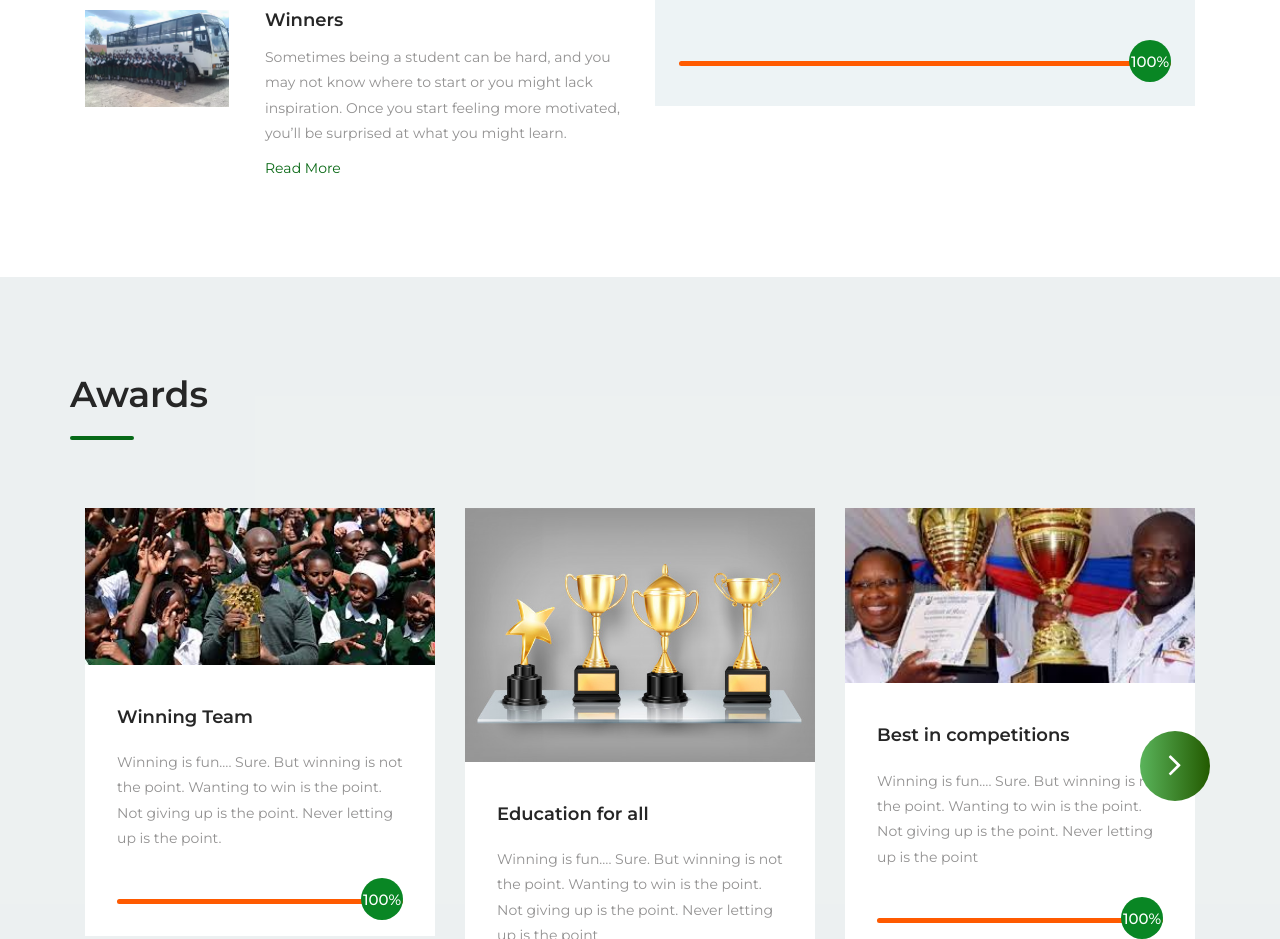
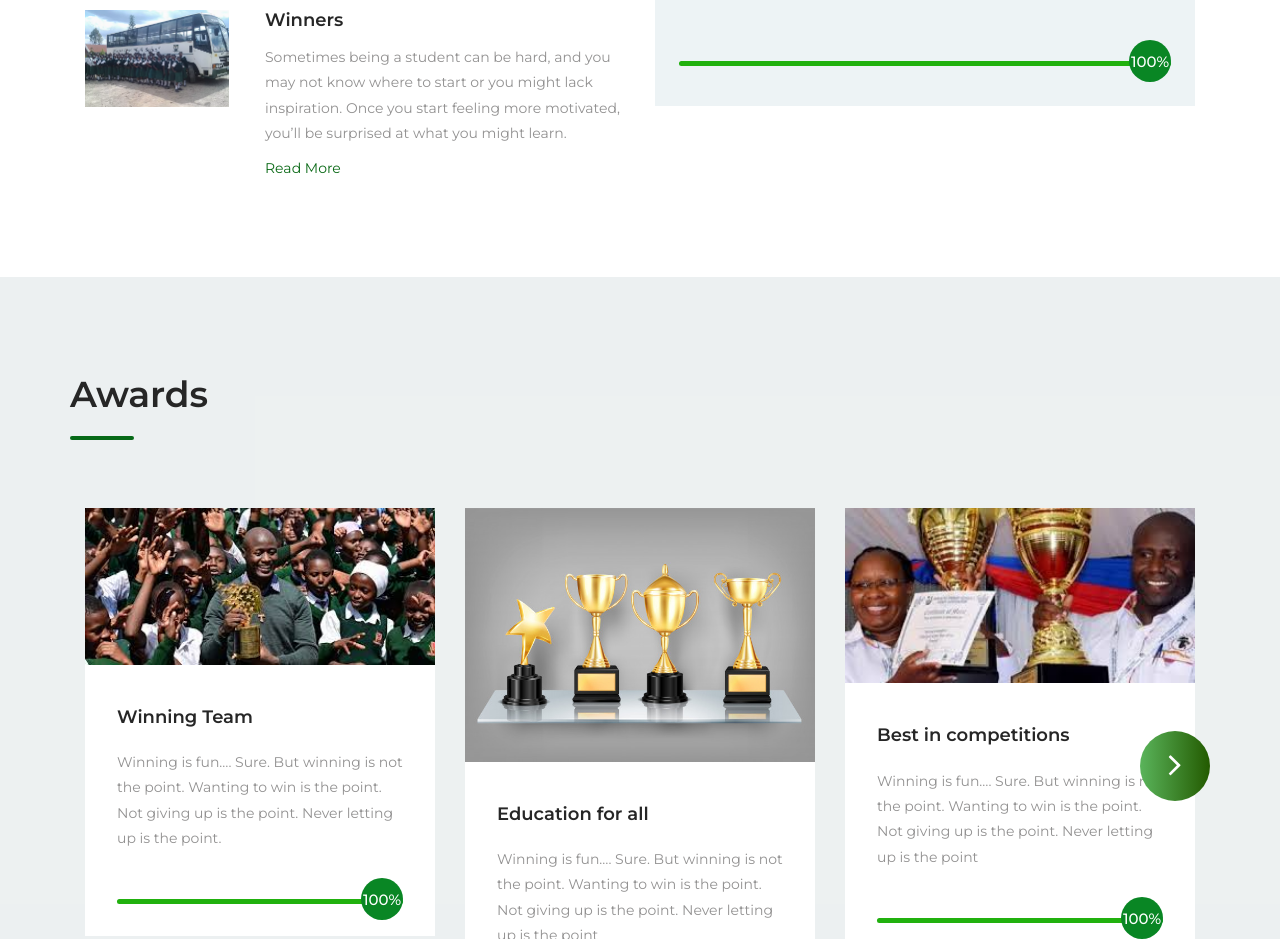
Before and after one commit to Adho-Code/Nkuene-Girls, a plain HTML site: page index.html in a window 1280 px wide. Shown: the part 2907-3846 px from the top of the page. Drawn offline with Linux system fonts and the light colour scheme; files whose address does not match are found by name.

```diff
--- a/index.html
+++ b/index.html
@@ -293,7 +293,7 @@ body {margin:0}
                 <div class="col-12 col-lg-6 order-2 order-lg-1">
                     <div class="welcome-content">
                         <header class="entry-header">
-                            <h2 class="entry-title">Wellcome to Nkuene Girls’</h2>
+                            <h2 class="entry-title">Welcome to Nkuene Girls’</h2>
                         </header><!-- .entry-header -->
 
                         <div class="entry-content mt-5">
--- a/js/custom.js
+++ b/js/custom.js
@@ -145,14 +145,14 @@
     });
 
     // Bar Filler
-    $('.featured-fund-raised-bar').barfiller({ barColor: '#ff5a00', duration: 1500 });
+    $('.featured-fund-raised-bar').barfiller({ barColor: '#21b10e', duration: 1500 });
 
-    $('.fund-raised-bar-1').barfiller({ barColor: '#ff5a00', duration: 1500 });
-    $('.fund-raised-bar-2').barfiller({ barColor: '#ff5a00', duration: 1500 });
-    $('.fund-raised-bar-3').barfiller({ barColor: '#ff5a00', duration: 1500 });
-    $('.fund-raised-bar-4').barfiller({ barColor: '#ff5a00', duration: 1500 });
-    $('.fund-raised-bar-5').barfiller({ barColor: '#ff5a00', duration: 1500 });
-    $('.fund-raised-bar-6').barfiller({ barColor: '#ff5a00', duration: 1500 });
+    $('.fund-raised-bar-1').barfiller({ barColor: '#21b10e', duration: 1500 });
+    $('.fund-raised-bar-2').barfiller({ barColor: '#21b10e', duration: 1500 });
+    $('.fund-raised-bar-3').barfiller({ barColor: '#21b10e', duration: 1500 });
+    $('.fund-raised-bar-4').barfiller({ barColor: '#21b10e', duration: 1500 });
+    $('.fund-raised-bar-5').barfiller({ barColor: '#21b10e', duration: 1500 });
+    $('.fund-raised-bar-6').barfiller({ barColor: '#21b10e', duration: 1500 });
 
     // Load more
     let $container      = $('.portfolio-container');
--- a/style.css
+++ b/style.css
@@ -2003,7 +2003,7 @@ ul.tabs-nav .tab-nav.active {
 .sidebar .upcoming-events .post-metas {
     font-size: 11px;
     line-height: 1;
-    color: #262626;
+    color: #21b10e;
 }
 
 .sidebar .upcoming-events .post-metas a {
```
